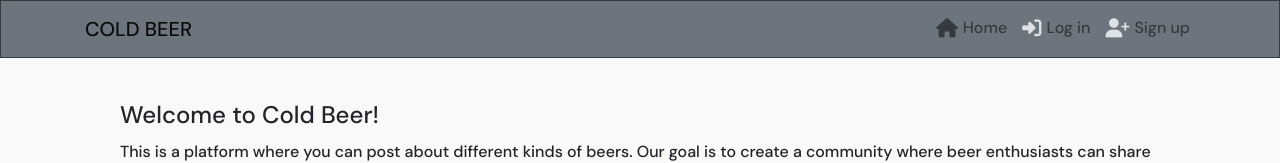
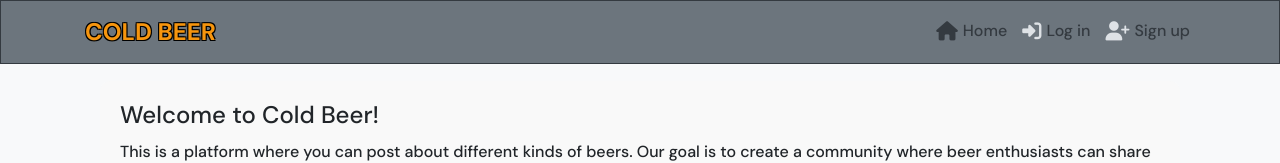
Before and after one commit to ollebrask/coldbeer, a React (Create React App) app: page / in a window 1280 px wide. Shown: the top 163 px of the page. Built offline with nearby package versions, Linux system fonts and the light colour scheme; no server answers.

Commit message:
Edit style for logotext

```diff
--- a/src/styles/NavBar.module.css
+++ b/src/styles/NavBar.module.css
@@ -1,6 +1,13 @@
 .NavBar {
     background-color: #6c757d;
     border: 1px solid #343a40;
+}
+
+.Brand {
+    font-size: 1.5rem;
+    color: #f6950e !important;
+    font-weight: bold;
+    text-shadow: -1px -1px 0 #000, 1px -1px 0 #000, -1px 1px 0 #000, 1px 1px 0 #000;
 }
 
 .NavLink {
```
